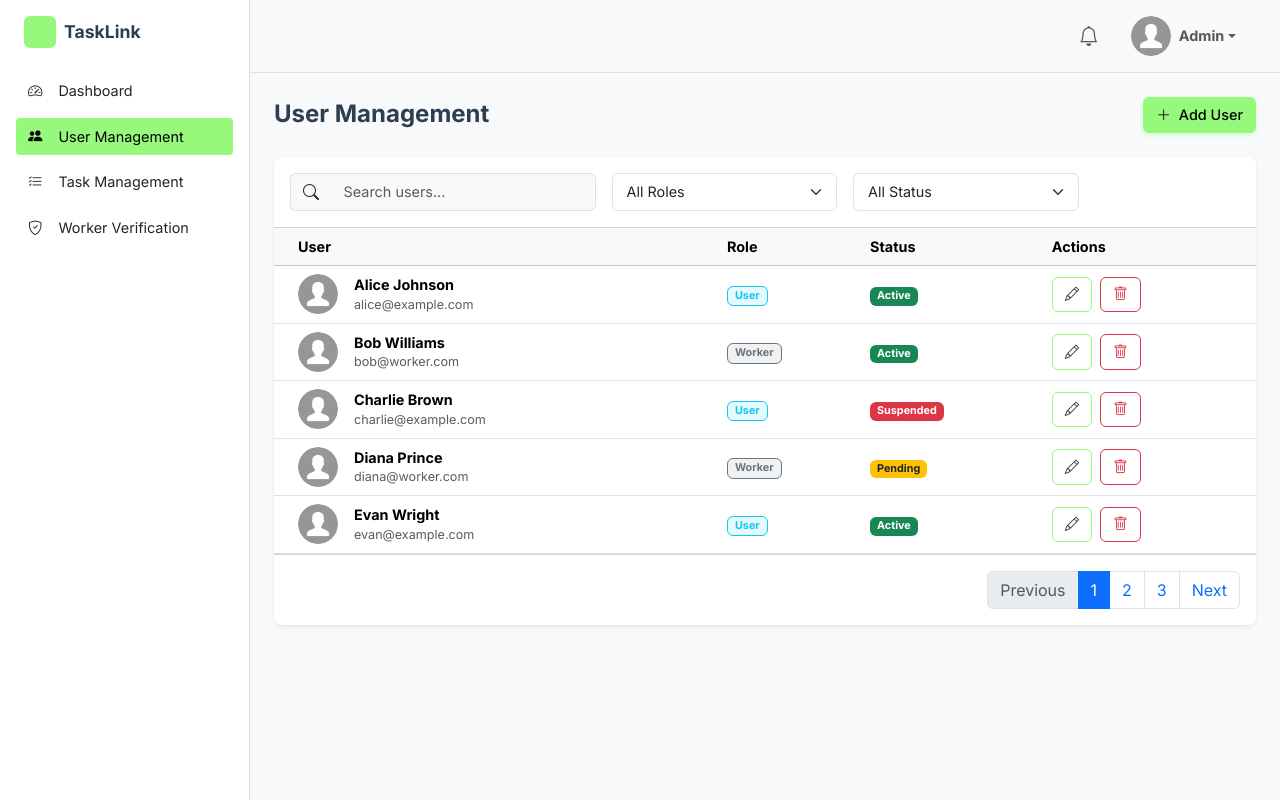
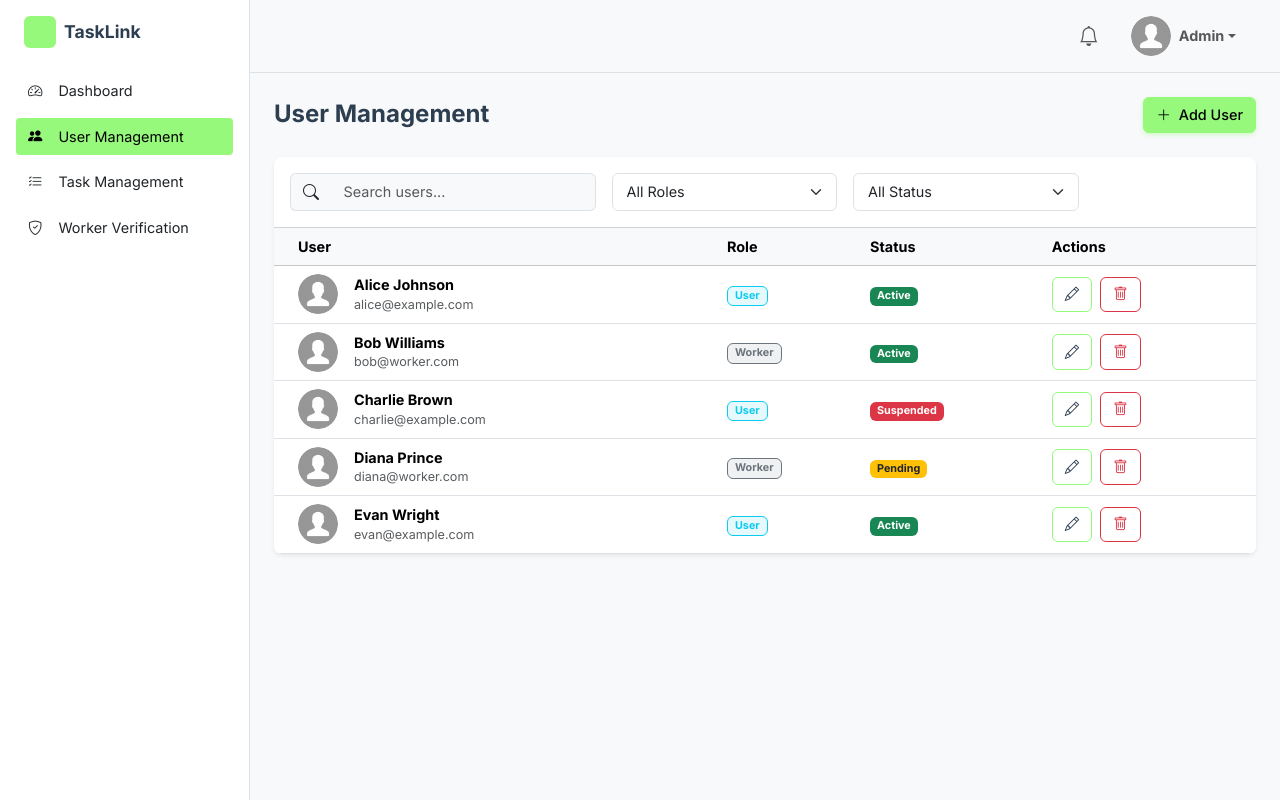
Before and after one commit to penchalavamsic/TaskLink-Copy, a React (Vite) app in the folder frontend/: page /admin/manage-users in a window 1280 px wide. Built offline with nearby package versions, Linux system fonts and the light colour scheme.

Commit message:
removed pagination in user management

```diff
--- a/frontend/src/modules/admin/pages/ManageUsers.jsx
+++ b/frontend/src/modules/admin/pages/ManageUsers.jsx
@@ -98,17 +98,7 @@ const ManageUsers = () => {
                         </table>
                     </div>
                 </div>
-                <div className="card-footer bg-white py-3">
-                    <nav aria-label="Page navigation">
-                        <ul className="pagination justify-content-end mb-0">
-                            <li className="page-item disabled"><a className="page-link" href="#">Previous</a></li>
-                            <li className="page-item active"><a className="page-link" href="#">1</a></li>
-                            <li className="page-item"><a className="page-link" href="#">2</a></li>
-                            <li className="page-item"><a className="page-link" href="#">3</a></li>
-                            <li className="page-item"><a className="page-link" href="#">Next</a></li>
-                        </ul>
-                    </nav>
-                </div>
+
             </div>
         </div>
     );
```
